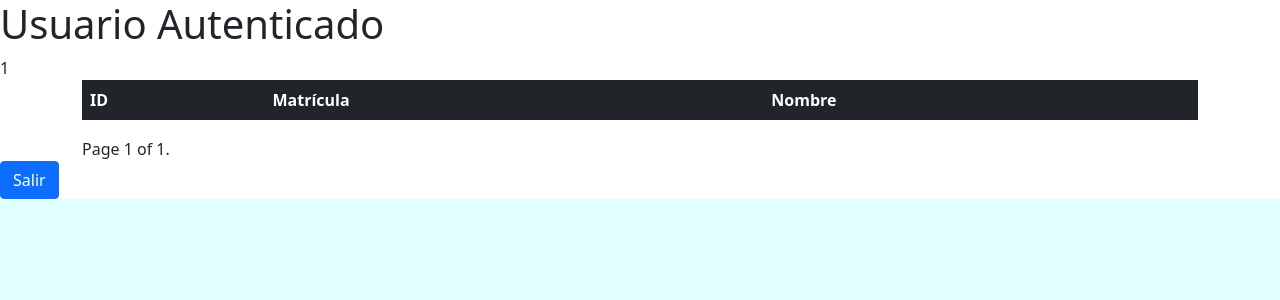
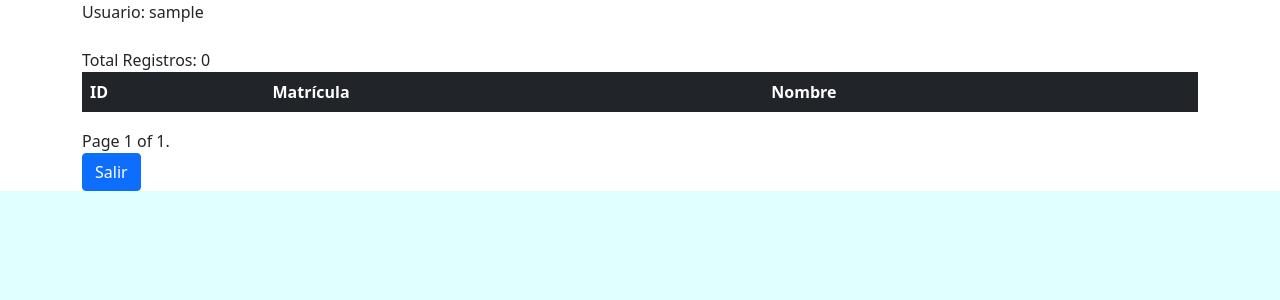
Before and after one commit to k3nsh1n-h1mur4/estructuraFinal, a Django app: page /estructura/list/ in a window 1280 px wide. Shown: the top 300 px of the page. Run offline with Django 5.2, Linux system fonts and the light colour scheme; the visitor is signed in with stand-in values (Sample User, id 1); data that the repository does not hold is empty.

Commit message:
fix paginator, list registar by user and fix add new_user

```diff
--- a/estructura/views.py
+++ b/estructura/views.py
@@ -47,6 +47,19 @@ def upload_handle_img(img, name):
         print(img)
         img.save(os.path.join(settings.UPLOAD_FILES, name))
 
+
+def getLastId():
+    cnx = Connection.getConnection()
+    cur = cnx.cursor()
+    cur.execute("SELECT id FROM estructuratbl order by id desc limit 1;")
+    rowid = cur.fetchone()
+    cnx.commit()
+    print(rowid)
+    if not rowid[0]:
+        return
+    else: return rowid[0] + 1
+
+
 @login_required
 def new_register(request):
     title = 'Nuevo Registro'
@@ -82,15 +95,24 @@ def new_register(request):
         engrupo= request.POST['engrupo']
         asisreunion= request.POST['asisreunion']
         status= request.POST['status']
-        cnx = Connection.getConnection()
-        cur = cnx.cursor()
-        #cur.execute('INSERT INTO estructuratbl(matricula,nombre,fotot, fotof) VALUES(),',)
         upload_handle_img(fotot, fotot.name)
         folder = os.path.join(settings.BASE_DIR, 'images')
         imgPersonPath = os.path.join(folder, fotot.name)
 
         upload_handle_img(fotof, fotof.name)
         imgSignPath = os.path.join(folder, fotof.name)
+        data = [
+            (getLastId(),matricula,nombre,imgPersonPath,imgSignPath,fechan,categoria,centtrabact,adscant,turno,domicilio,colonia,municipio,seccional,numcel,correo,resp100,resp10,parttrab,infadic,
+             descansos,vacprog,servicio,promocion,movilizacion,respasig,engrupo,asisreunion,status,request.user.id),
+        ]
+        cnx = Connection.getConnection()
+        cur = cnx.cursor()
+
+        cur.executemany("INSERT INTO estructuratbl VALUES(?,?,?,?,?,?,?,?,?,?,?,?,?,?,?,?,?,?,?,?,?,?,?,?,?,?,?,?,?,?);", data)
+        cnx.commit()
+        cur.close()
+
+
     return render(request, 'new_register.html', {'form': form, 'title': title})
 
 @login_required
@@ -100,7 +122,7 @@ def list(request):
     if request.method == 'GET':
         cnx = Connection.getConnection()
         cur = cnx.cursor()
-        cur.execute("SELECT * FROM estructuratbl")
+        cur.execute("SELECT * FROM estructuratbl WHERE user_id = {0}".format(request.user.id) )
         ctx = cur.fetchall()
         cnx.commit()
         total = len(ctx)
@@ -108,7 +130,9 @@ def list(request):
         page_number = request.GET.get("page")
         page_obj = paginator.get_page(page_number)
         cur.close()
-    return render(request, 'list.html', {'title': title, 'error': error, 'page_obj' : page_obj})
+        print(total)
+        print(request.user.username)
+    return render(request, 'list.html', {'title': title, 'error': error, 'page_obj' : page_obj, 'total': total})
 
 @login_required
 def details(request, id):
--- a/templates/list.html
+++ b/templates/list.html
@@ -3,12 +3,12 @@
 
 {% block content %}
 {% if user.is_authenticated %}
-  <h1>Usuario Autenticado</h1>
-  {{ user.id }}
-{% endif %}
+
   <div class="container">
     <div class="row">
       <div class="col">
+        <span><label>Usuario:</label> {{ user }} </span> <br><br>
+        <span><label>Total Registros: </label> {{ total }} </span>
         <table class="table table-dark">
           <tr>
             <thead>
@@ -49,11 +49,10 @@
               {% endif %}
           </span>
       </div>
+    <a href="{% url 'logout' %}" class="btn btn-primary">Salir</a>
       </div>
     </div>
   </div>
 
-  <div>
-    <a href="{% url 'logout' %}" class="btn btn-primary">Salir</a>
-  </div>
+  {% endif %}
 {% endblock %}
```
Also changed, not shown: images/Captura de pantalla 2023-11-09 a la(s) 6.36.51p.m..png (added), images/Captura de pantalla 2024-02-10 a la(s) 17.16.20.png (added), images/Captura de pantalla 2024-09-18 a la(s) 14.52.04.png (added), images/Captura de pantalla 2024-09-30 a la(s) 13.45.45.png (added).
